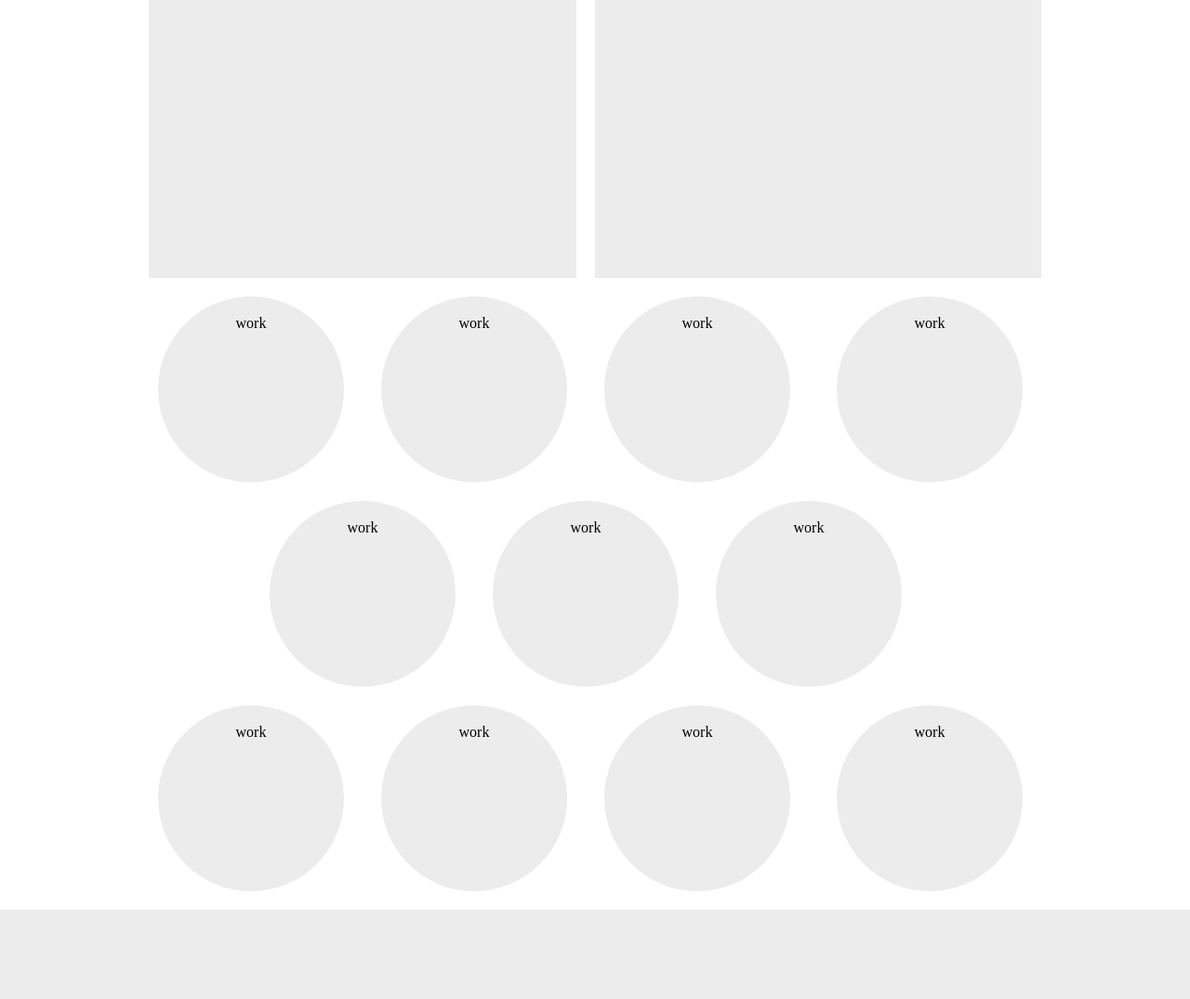
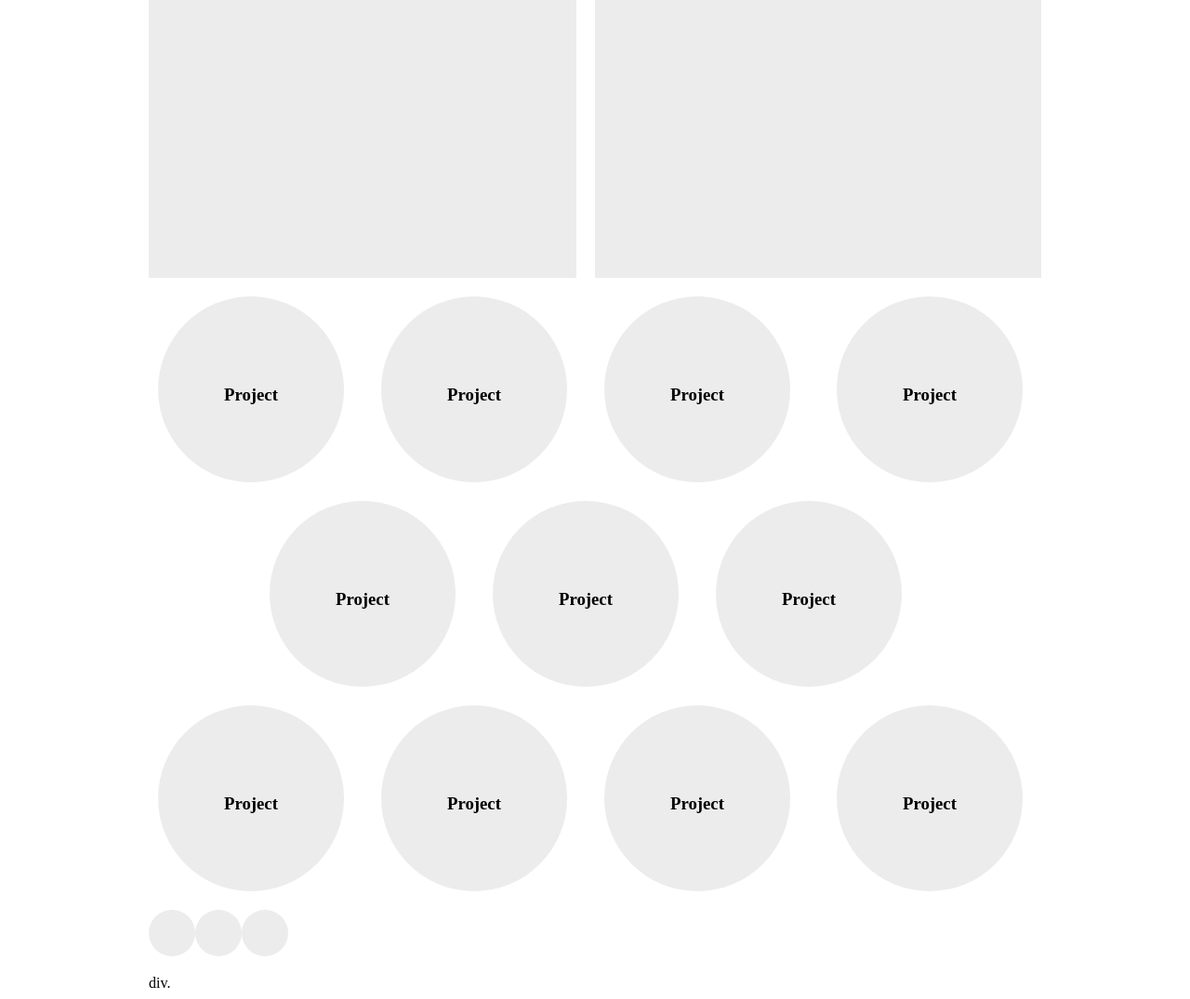
Before and after one commit to zeemclean/ywbc_portfolio_wireframe, a PHP site: page /idex.html in a window 1280 px wide. Shown: the part 67-1142 px from the top of the page at 93% size. Before the commit the page ends 1046 px from the top, so only its background shows below. Run offline with PHP 8.4, Linux system fonts and the light colour scheme.

Commit message:
started on icons

```diff
--- a/css/main.css
+++ b/css/main.css
@@ -2,6 +2,10 @@
 .about {
 	height: 300px;
 
+}
+
+.brief {
+	height: 300px;
 }
 
 .work {
@@ -20,6 +24,18 @@
 	display: none;
 }
 
-.self {
-	height: 300px;
+.project {
+	position:relative;
+	padding-top: 35%;
 }
+
+.break {
+
+}
+
+.icon {
+	background: #ececec;
+	height: 50px;
+	width: 50px;
+	border-radius: 50%;
+}
--- a/idex.html
+++ b/idex.html
@@ -16,57 +16,89 @@
 	<div class="container">
 		<div class="row about">
 			<div class="col-1-2">
-				<div class="content self"></div>
+				<div class="content brief"></div>
 			</div>
 			<div class="col-1-2">
-				<div class="content self"></div>
+				<div class="content brief"></div>
 			</div>
 		</div>
 
 		<div class="row">
 			<div class="col-1-4">
-				<div class="content work">work</div>
+				<div class="content work">
+					<h3 class="project">Project</h3>
+				</div>
 			</div>
 			<div class="col-1-4">
-				<div class="content work">work</div>
+				<div class="content work">
+					<h3 class="project">Project</h3>
+				</div>
 			</div>
 			<div class="col-1-4">
-				<div class="content work">work</div>
+				<div class="content work">
+					<h3 class="project">Project</h3>
+				</div>
 			</div>
 			<div class="col-1-4">
-				<div class="content work">work</div>
+				<div class="content work">
+					<h3 class="project">Project</h3>
+				</div>
 			</div>
 		</div>
 
 		<div class="row stagger">
 			<div class="col-1-4">
-				<div class="content work">work</div>
+				<div class="content work">
+					<h3 class="project">Project</h3>
+				</div>
 			</div>
 			<div class="col-1-4">
-				<div class="content work">work</div>
+				<div class="content work">
+					<h3 class="project">Project</h3>
+				</div>
 			</div>
 			<div class="col-1-4">
-				<div class="content work">work</div>
+				<div class="content work">
+					<h3 class="project">Project</h3>
+				</div>
 			</div>
 			<div class="col-1-4 hide">
-				<div class="content work">work</div>
+				<div class="content work">
+					<h3 class="project">Project</h3>
+				</div>
 			</div>
 		</div>
 
 		<div class="row">
 			<div class="col-1-4">
-				<div class="content work">work</div>
+				<div class="content work">
+					<h3 class="project">Project</h3>
+				</div>
 			</div>
 			<div class="col-1-4">
-				<div class="content work">work</div>
+				<div class="content work">
+					<h3 class="project">Project</h3>
+				</div>
 			</div>
 			<div class="col-1-4">
-				<div class="content work">work</div>
+				<div class="content work">
+					<h3 class="project">Project</h3>
+				</div>
 			</div>
 			<div class="col-1-4">
-				<div class="content work">work</div>
+				<div class="content work">
+					<h3 class="project">Project</h3>
+				</div>
 			</div>
 		</div>
+
+		<div class="row break">
+			<div class="icon col-1-3"></div>
+			<div class="icon col-1-3"></div>
+			<div class="icon col-1-3"></div>
+		</div>
+
+		div.
 
 	</div>
 
```
